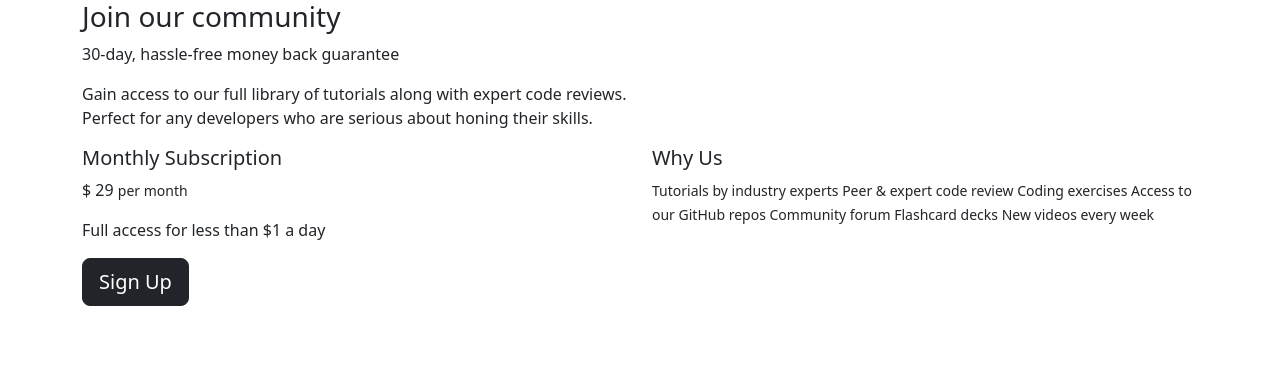
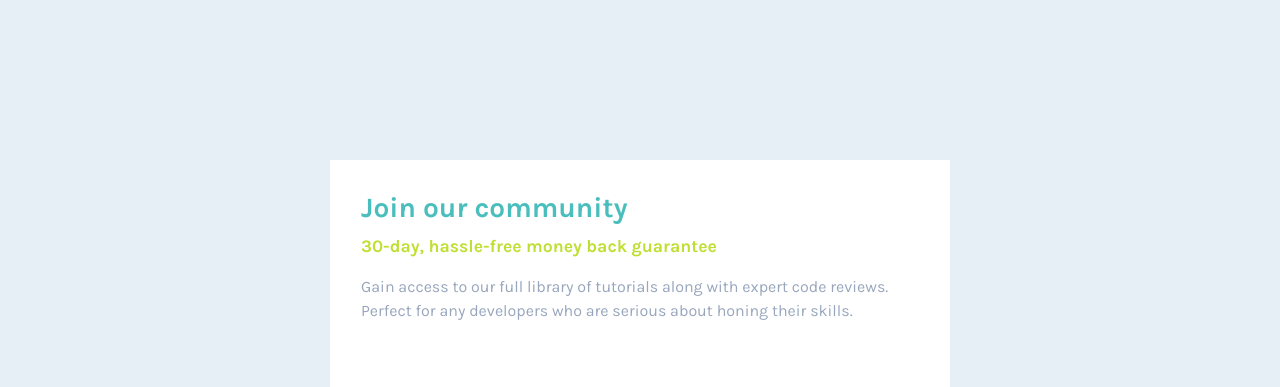
Before and after one commit to MSameer192/grid-component-master, a plain HTML site: page index.html in a window 1280 px wide. Shown: the top 387 px of the page. Drawn offline with nearby package versions, Linux system fonts and the light colour scheme; the site is published under a folder, as on GitHub Pages, so addresses that start at the root find nothing.

Commit message:
updated css

```diff
--- a/index.html
+++ b/index.html
@@ -27,7 +27,7 @@
       crossorigin="anonymous"
     ></script>
 
-    <link rel="stylesheet" href="/CSS/style.css">
+    <link rel="stylesheet" href="./CSS/style.css">
 
   </head>
   <body>
```
